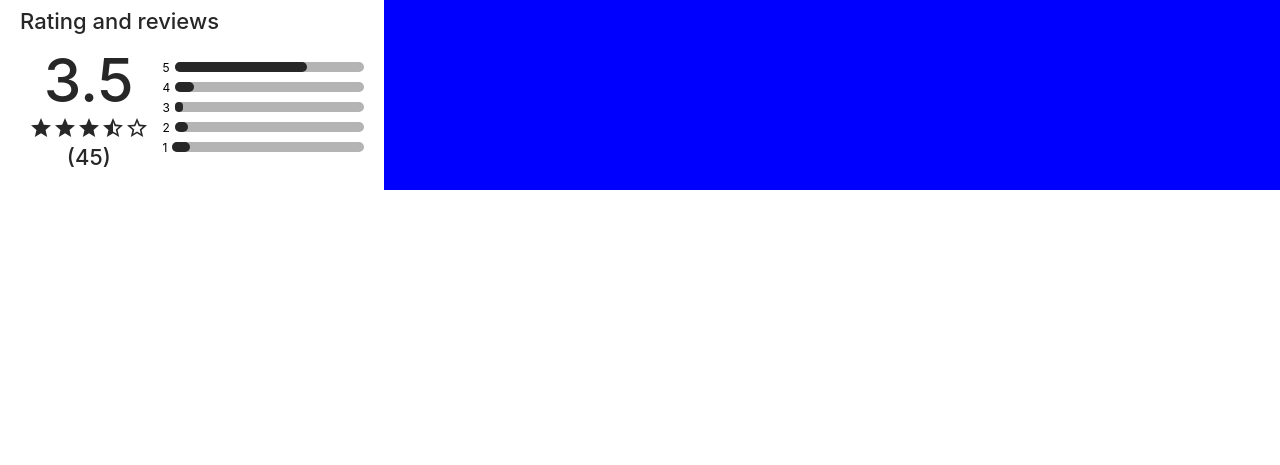
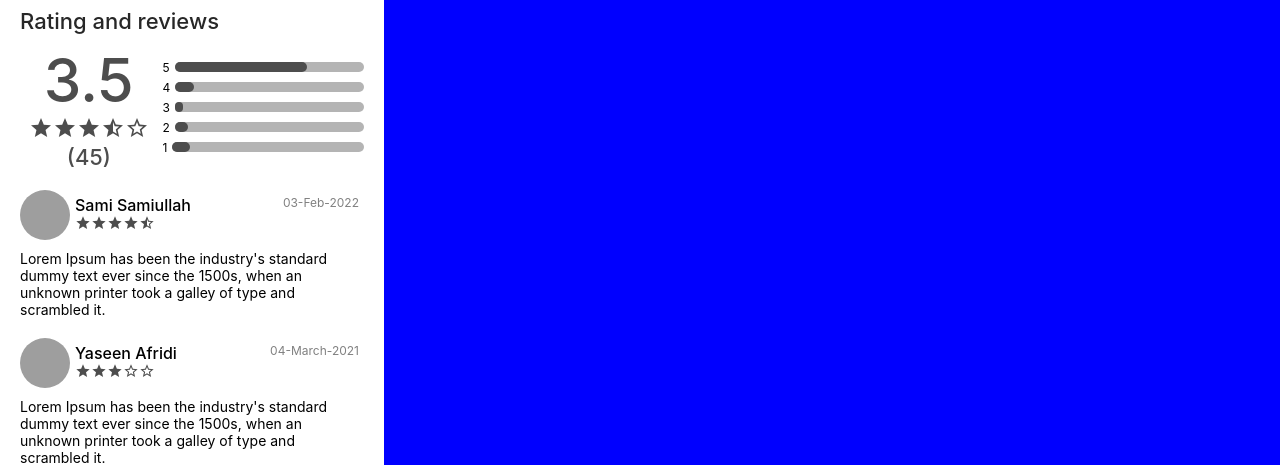
Before and after one commit to samiullah51/SERB, a React (Create React App) app: page / in a window 1280 px wide. Shown: the part 348-813 px from the top of the page. Built offline with nearby package versions, Linux system fonts and the light colour scheme; grey boxes are pictures that could not be loaded.

Commit message:
reviews completed

```diff
--- a/src/components/Rating/Rating.css
+++ b/src/components/Rating/Rating.css
@@ -12,16 +12,16 @@
 .rating__left .rating__value{
     font-size: 60px;
     font-weight: 500;
-    color: #272727;
+    color: #4D4D4D;
 
 }
 .rating__left .rated__by{
-    color: #272727;
+    color: #4D4D4D;
     font-size: 22px;
     font-weight: 500;
 }
 .rating__left .MuiSvgIcon-root{
-    color: #272727;
+    color: #4D4D4D;
 
 }
 .rating__right{
@@ -53,7 +53,7 @@
 position: absolute;
 top: 0;
 left: 0;
-background-color: #272727;
+background-color: #4D4D4D;
 border-radius: 10px;
 height: 100%;
 }
--- /dev/null
+++ b/src/components/Reviews/Review/Review.css
@@ -0,0 +1,40 @@
+.review{
+    margin: 20px 0;
+}
+.header__left img{
+    width: 50px;
+    height: 50px;
+    border-radius: 50%;
+   margin-right: 5px;
+
+}
+.review__header{
+    width: 100%;
+    display: flex;
+    align-items: flex-start;
+    justify-content: space-between;
+    margin: 10px 0;
+}
+.header__left{
+display: flex;
+align-items: center;
+
+}
+.header__left .fullname{
+    font-weight: 500;
+}
+.review__createdAt{
+    color: gray;
+    font-size: 12px;
+    margin: 5px;
+}
+.header__left .MuiSvgIcon-root{
+    font-size: 16px;
+    color: #4D4D4D;
+}
+.stars{
+    display: flex;
+}
+.review__desc{
+    font-size: 14px;
+}
--- /dev/null
+++ b/src/components/Reviews/Review/Review.js
@@ -0,0 +1,42 @@
+import React from "react";
+import "./Review.css";
+import StarIcon from "@mui/icons-material/Star";
+import StarHalfIcon from "@mui/icons-material/StarHalf";
+import StarOutlineIcon from "@mui/icons-material/StarOutline";
+
+function Review({ review }) {
+  return (
+    <div className="review">
+      {/* Review Header */}
+      <div className="review__header">
+        <div className="header__left">
+          <img src={review.profileImg} />
+          <div className="reviewed__info">
+            <p className="fullname">{review.fullName}</p>
+            <div className="stars">
+              {Array.from({ length: 5 }, (_, index) => {
+                let number = index + 0.5;
+                return (
+                  <p>
+                    {review.stars >= index + 1 ? (
+                      <StarIcon />
+                    ) : review.stars >= number ? (
+                      <StarHalfIcon />
+                    ) : (
+                      <StarOutlineIcon />
+                    )}
+                  </p>
+                );
+              })}
+            </div>
+          </div>
+        </div>
+        <p className="review__createdAt">{review.createdAt}</p>
+      </div>
+      {/* Review Body */}
+      <p className="review__desc">{review.desc}</p>
+    </div>
+  );
+}
+
+export default Review;
--- /dev/null
+++ b/src/components/Reviews/Reviews.css
@@ -0,0 +1,3 @@
+.reviews{
+    margin-top: 20px;
+}
--- /dev/null
+++ b/src/components/Reviews/Reviews.js
@@ -0,0 +1,15 @@
+import React from "react";
+import Review from "./Review/Review";
+import { reviewsData } from "./reviewsData";
+import "./Reviews.css";
+function Reviews() {
+  return (
+    <div className="reviews">
+      {reviewsData.map((review) => (
+        <Review review={review} />
+      ))}
+    </div>
+  );
+}
+
+export default Reviews;
--- /dev/null
+++ b/src/components/Reviews/reviewsData.js
@@ -0,0 +1,29 @@
+export const reviewsData = [
+  {
+    id: 1,
+    profileImg:
+      "https://img.freepik.com/free-vector/businessman-character-avatar-isolated_24877-60111.jpg?w=2000",
+    fullName: "Sami Samiullah",
+    stars: 4.5,
+    createdAt: "03-Feb-2022",
+    desc: "Lorem Ipsum has been the industry's standard dummy text ever since the 1500s, when an unknown printer took a galley of type and scrambled it.",
+  },
+  {
+    id: 2,
+    profileImg:
+      "https://mir-s3-cdn-cf.behance.net/project_modules/disp/ea7a3c32163929.567197ac70bda.png",
+    fullName: "Yaseen Afridi",
+    stars: 3,
+    createdAt: "04-March-2021",
+    desc: "Lorem Ipsum has been the industry's standard dummy text ever since the 1500s, when an unknown printer took a galley of type and scrambled it.",
+  },
+  {
+    id: 3,
+    profileImg:
+      "https://cdn4.iconfinder.com/data/icons/avatars-xmas-giveaway/128/batman_hero_avatar_comics-512.png",
+    fullName: "Tahmeed Khan",
+    stars: 5,
+    createdAt: "01-Jan-2022",
+    desc: "Lorem Ipsum has been the industry's standard dummy text ever since the 1500s, when an unknown printer took a galley of type and scrambled it.",
+  },
+];
--- a/src/pages/Profile/Profile.js
+++ b/src/pages/Profile/Profile.js
@@ -2,6 +2,7 @@ import React from "react";
 import Navbar from "../../components/Navbar/Navbar";
 import ProfileHeader from "../../components/ProfileHeader/ProfileHeader";
 import Rating from "../../components/Rating/Rating";
+import Reviews from "../../components/Reviews/Reviews";
 import "./Profile.css";
 function Profile() {
   return (
@@ -22,8 +23,9 @@ function Profile() {
           </div>
           {/* Rating */}
           <p className="rating__title">Rating and reviews</p>
-
           <Rating />
+          {/* Reviews */}
+          <Reviews />
         </div>
         <div className="profile__right">right</div>
       </div>
```
